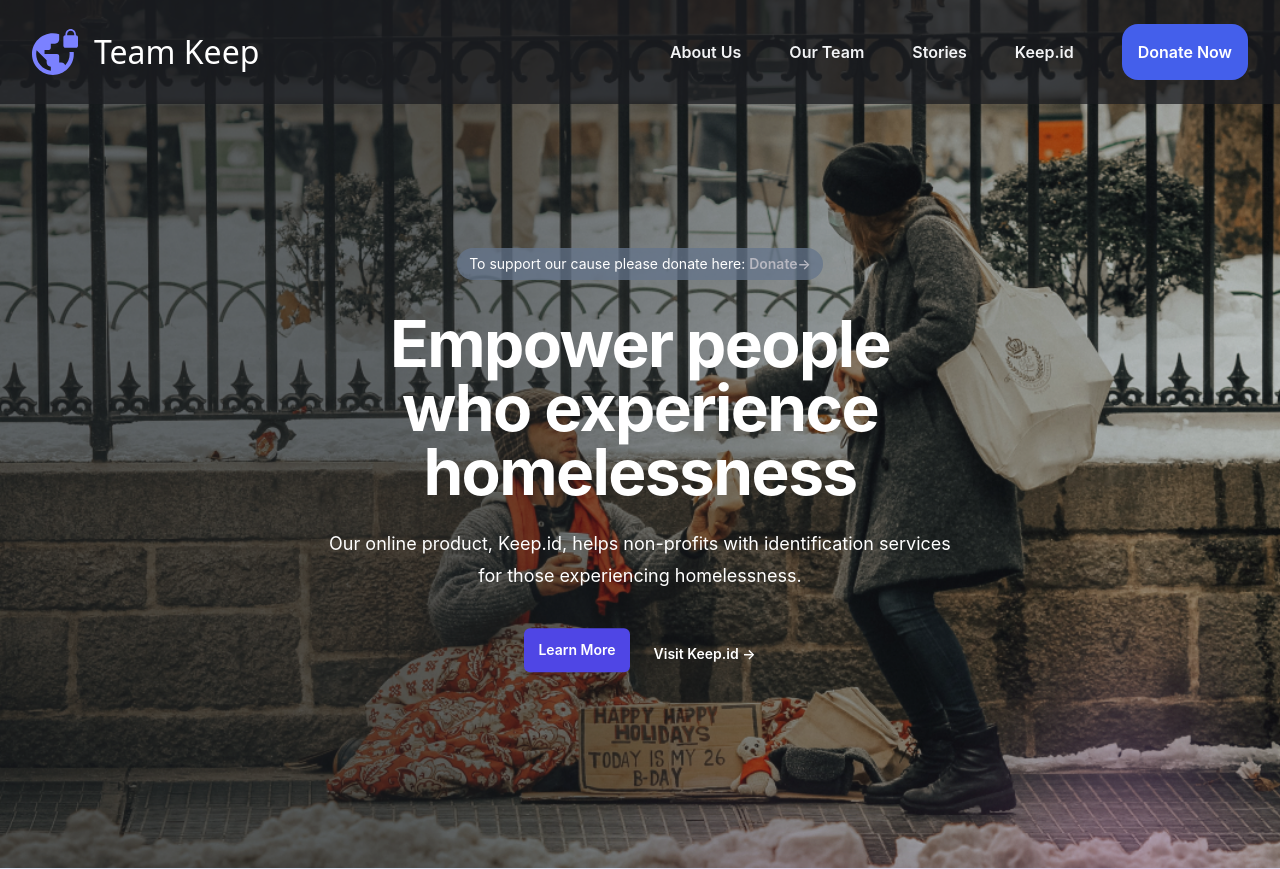
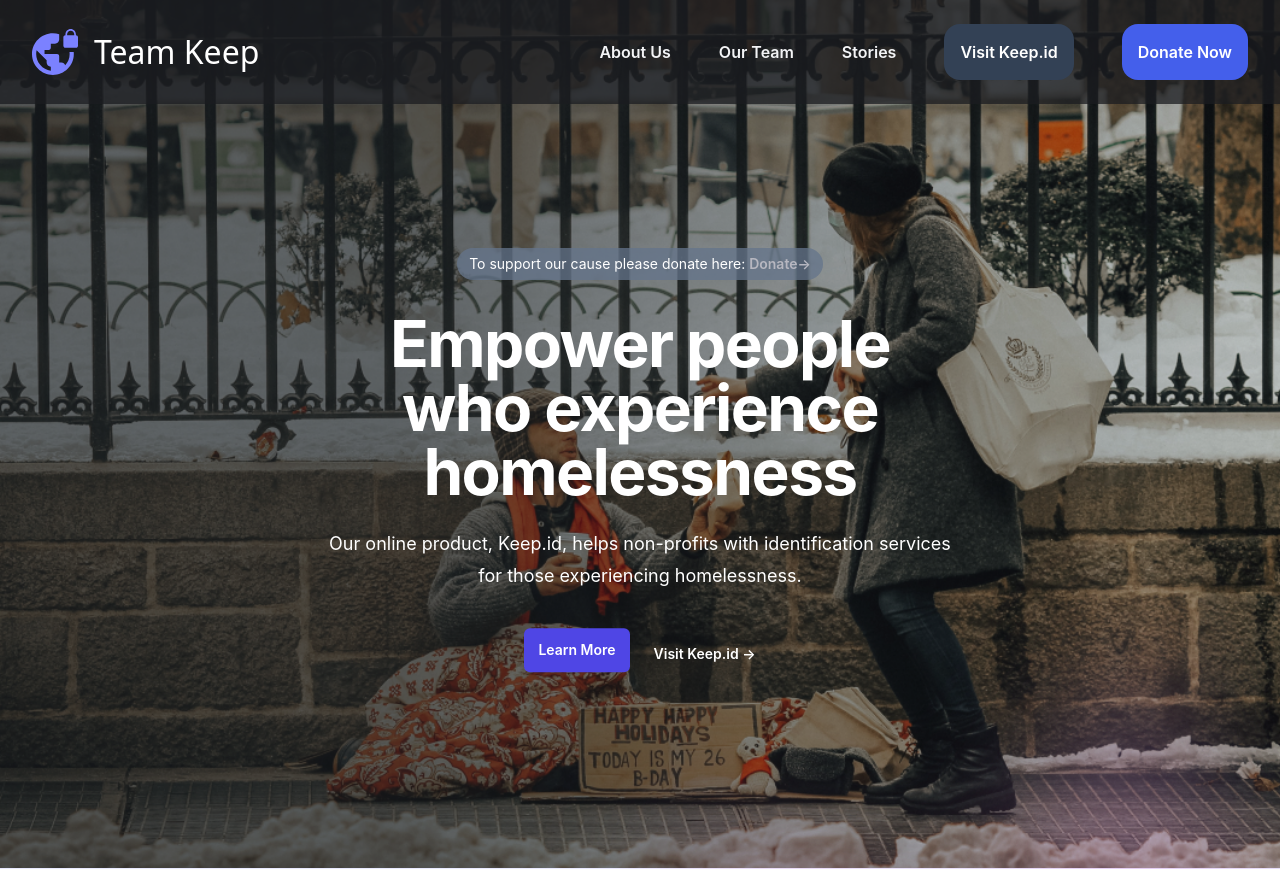
Before and after one commit to keepid/team-keep-new, a Next.js app: page / in a window 1280 px wide. Shown: the top 869 px of the page. Built offline with nearby package versions, Linux system fonts and the light colour scheme.

Commit message:
updating visit keepid button

```diff
--- a/src/components/Header.jsx
+++ b/src/components/Header.jsx
@@ -47,12 +47,12 @@ export function Header() {
               {item.name}
             </Link>
           ))}
-          <a
+          <Button
             href="https://keep.id"
-            className="text-md m-auto items-center font-semibold leading-6 text-gray-100"
+            className="bg-slate-700 text-md m-auto items-center font-semibold leading-6 hover:bg-slate-600"
           >
-            Keep.id
-          </a>
+            Visit Keep.id
+          </Button>
           <div className="hidden sm:mt-10 sm:flex lg:mt-0 lg:grow lg:basis-0 lg:justify-end">
             <Button
               href="https://www.paypal.com/donate/?hosted_button_id=UZ3C7N5LSXQQC"
@@ -107,14 +107,31 @@ export function Header() {
                 <h1 className="hero-header pb-6 text-black">
                   Help us build a safety net for our most vulnerable citizens.
                 </h1>
+
+                <a href="https://www.paypal.com/donate/?hosted_button_id=UZ3C7N5LSXQQC"
+                    target="_blank">
                   <div className="bg-purple-primary lg:mt-0 lg:grow lg:basis-0 lg:justify-end">
                     <Button
+                      className="bg-purple-primary"
                       href="https://www.paypal.com/donate/?hosted_button_id=UZ3C7N5LSXQQC"
                       target="_blank"
                     >
                       Donate Now
                     </Button>
                   </div>
+                </a>
+                <a href="https://keep.id"
+                    target="_blank">
+                  <div className="mt-4 bg-slate-700 lg:mt-0 lg:grow lg:basis-0 lg:justify-end">
+                    <Button
+                      className="bg-slate-700"
+                      href="https://keep.id"
+                      target="_blank"
+                    >
+                      Visit Keep.id
+                    </Button>
+                  </div>
+                </a>
               </div>
             </div>
           </div>
```
Also changed, not shown: 1 other file (tests, documents, lock files or other folders). Lines whose indentation alone changed are shown as unchanged.
